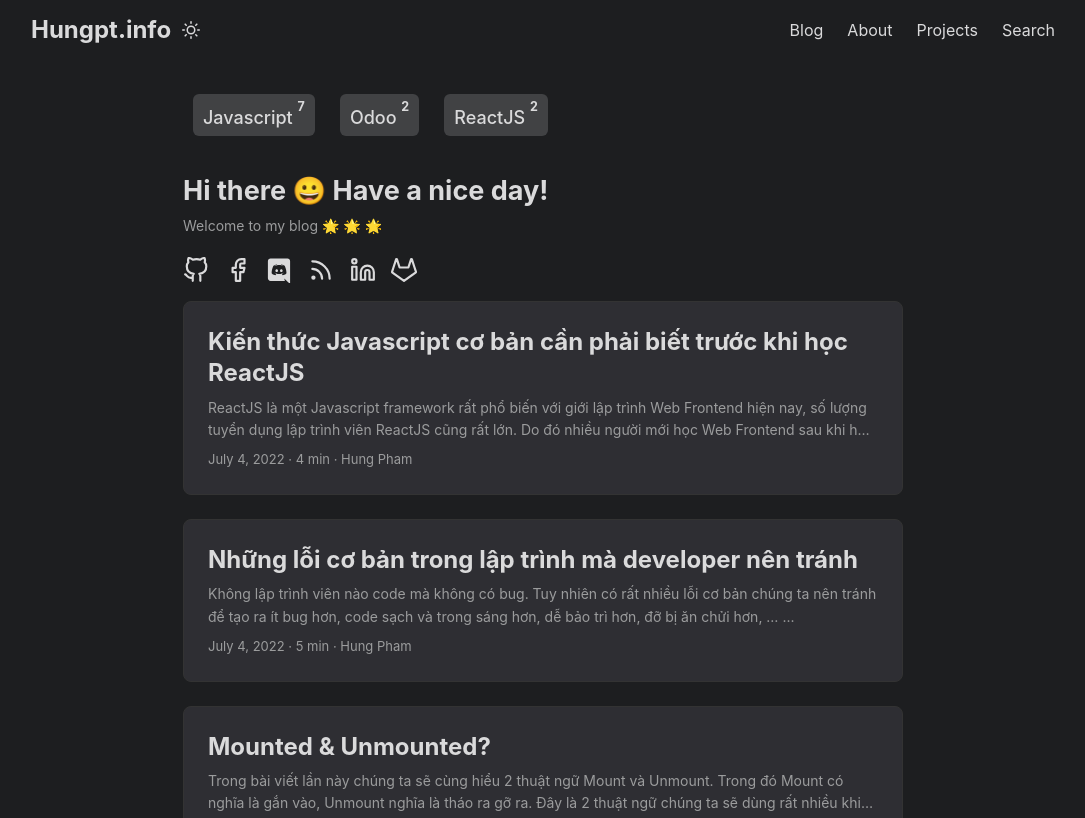
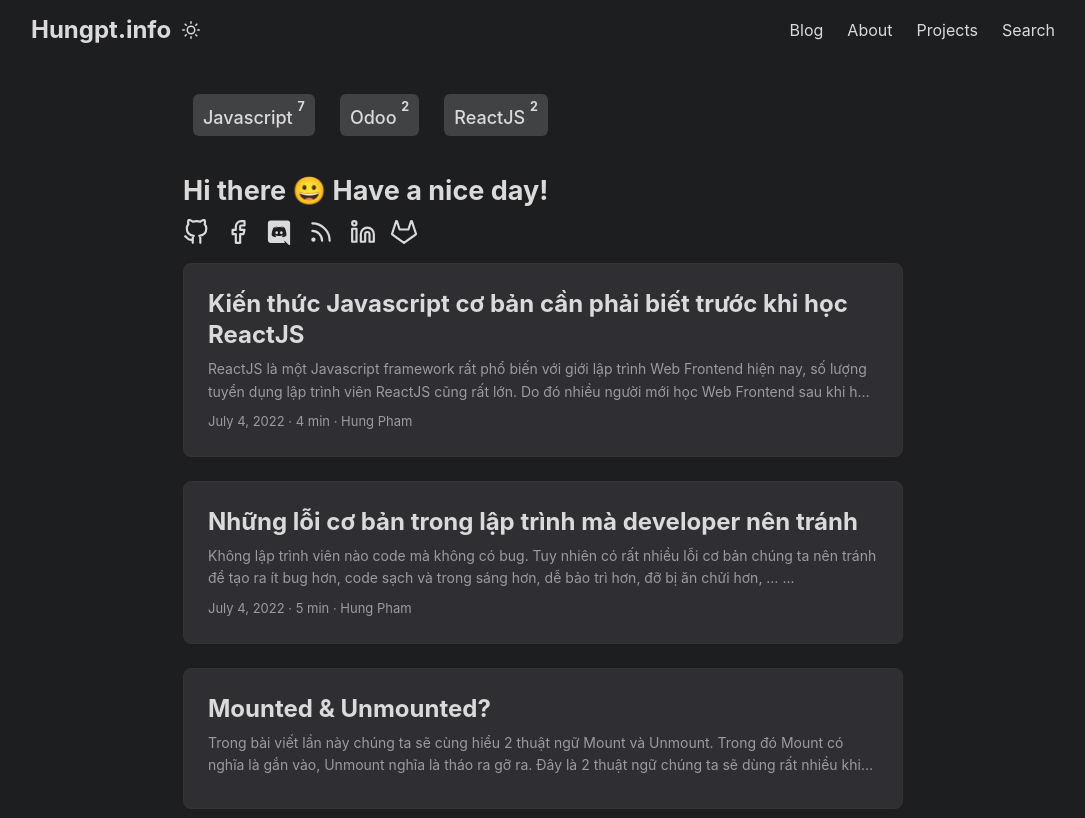
Before and after one commit to zyn1030z/blog_hugo, a plain HTML site: page index.html in a window 1280 px wide. Shown: the top 818 px of the page, without its empty margins (97-1182 px from the left). Drawn offline with Linux system fonts and the light colour scheme.

Commit message:
add post

```diff
--- a/index.html
+++ b/index.html
@@ -160,9 +160,9 @@ if (!doNotTrack) {
     <header class="entry-header">
         <h1>Hi there  😀 Have a nice day!</h1>
     </header>
-    <div class="entry-content">
-        Welcome to my blog 🌟 🌟 🌟
-    </div>
+<!--    <div class="entry-content">-->
+<!--        Welcome to my blog 🌟 🌟 🌟-->
+<!--    </div>-->
     <footer class="entry-footer">
         <div class="social-icons">
     <a href="https://github.com/zyn1030z" target="_blank" rel="noopener noreferrer me" title="Github">
```
